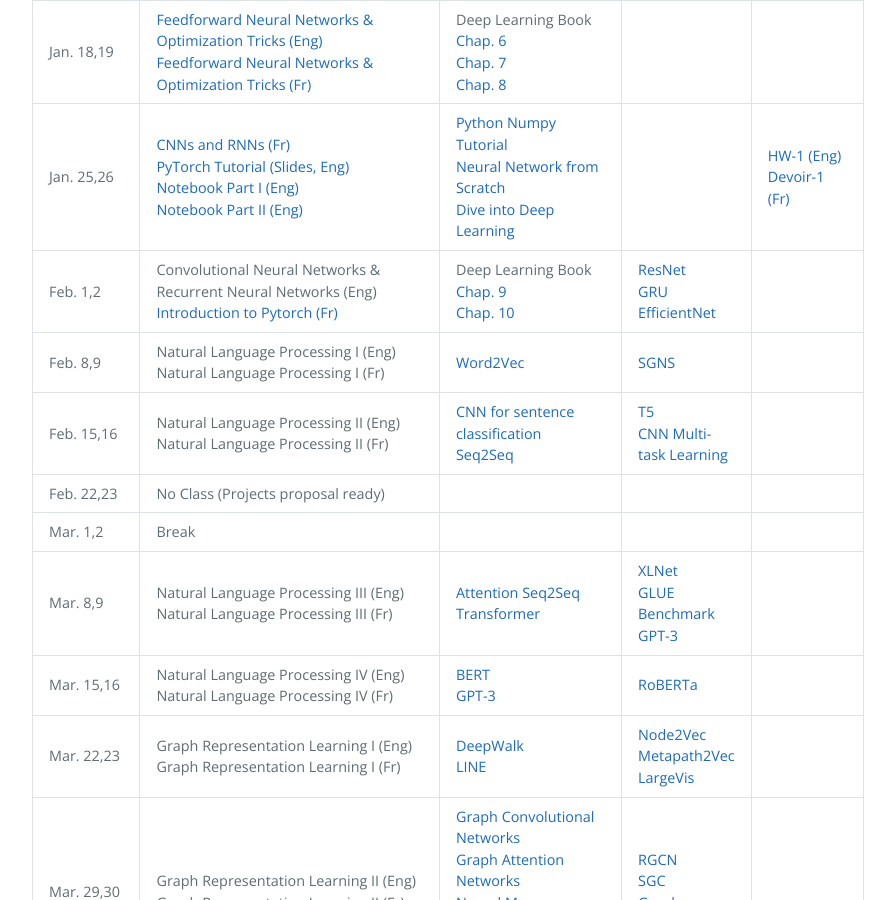
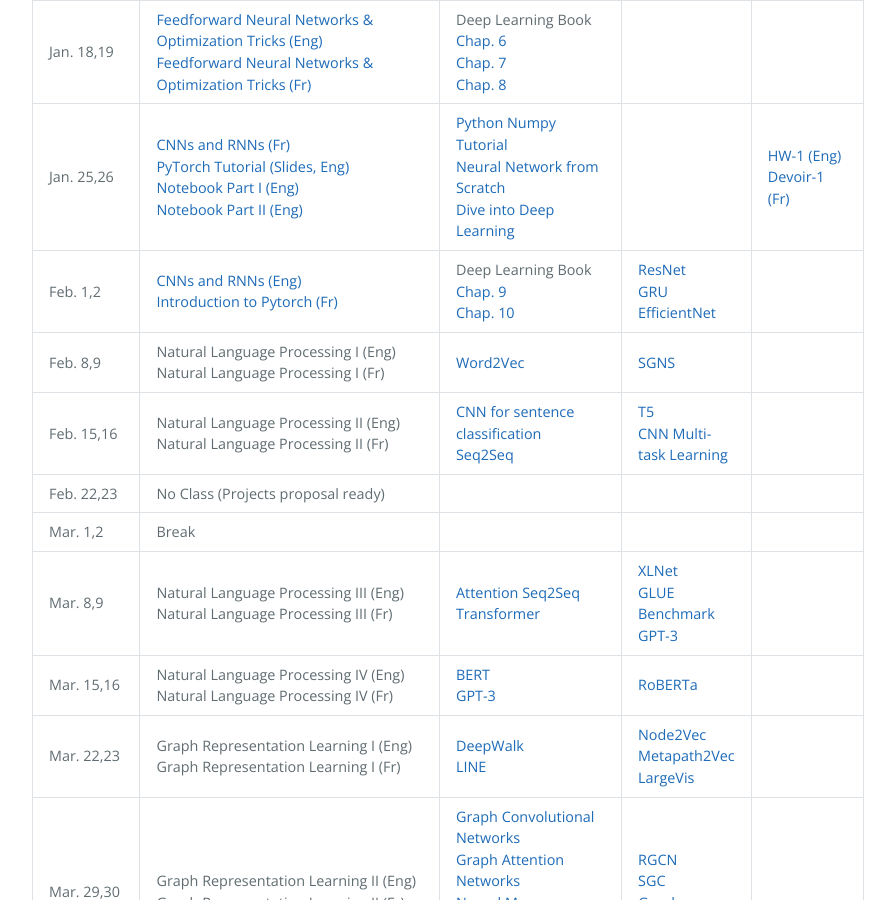
Before and after one commit to DeepGraphLearning/Math80600A_2023W, a Jekyll site: the page built from schedule.md, in a window 1280 px wide and 900 px high, scrolled down 684 px. Shown: the whole window, without its empty margins (192-1087 px from the left). Built offline with Jekyll 4.4.1, drawn with Linux system fonts in a browser that asks for light colours.

Commit message:
add slides for CNN & RNN

```diff
--- a/schedule.md
+++ b/schedule.md
@@ -64,7 +64,8 @@ schedule:
         url: https://www.dropbox.com/s/x4yj4f7asqsq0nb/hw1_fr.pdf?dl=0
   - date: Feb. 1,2
     topics:
-      - name: Convolutional Neural Networks & Recurrent Neural Networks (Eng)
+      - name: CNNs and RNNs (Eng)
+        url: https://www.dropbox.com/s/bbcauoct4cw2feg/Week4-CNN%26RNN.pdf?dl=0
       - name: Introduction to Pytorch (Fr)
         url: https://www.dropbox.com/s/gbnzbtonjmkrzlx/S4-Pytorch.pdf?dl=0
     readings:
```
